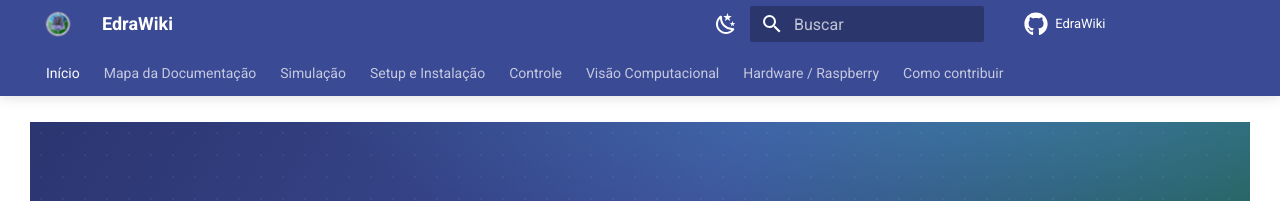
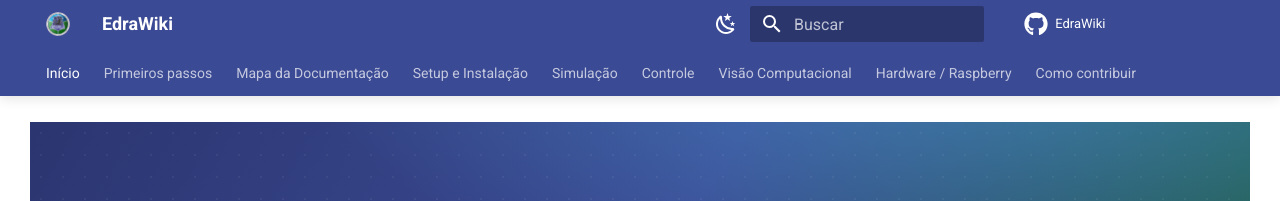
Before and after one commit to edra-unb-fga/EdraWiki, an MkDocs documentation site: the page built from docs/index.md, in a window 1280 px wide. Shown: the top 201 px of the page. Built offline with MkDocs 1.6.1 and Material for MkDocs 9.7.7, drawn with Linux system fonts in a browser that asks for light colours; comment, search, counter and statistics services are not loaded.

```diff
--- a/mkdocs.yml
+++ b/mkdocs.yml
@@ -6,16 +6,17 @@ docs_dir: docs
 
 nav:
   - Início: 'index.md'
+  - Primeiros passos: 'primeiros-passos.md'
   - Mapa da Documentação: 'mapa-da-documentacao.md'
-  - Simulação:
-      - CBR2025 — Arena + Missão 1: 'simulacao/cbr2025-arena-missao1.md'
-      - Inicialização desacoplada (fix timeout): 'simulacao/inicializacao-desacoplada.md'
-      - Lista de erros comuns: 'simulacao/erros-comuns.md'
   - Setup e Instalação:
       - Visão geral: 'setup/index.md'
       - Instalação nativa (Linux): 'setup/instalacao-nativa.md'
       - Docker no Windows (WSL2): 'setup/docker-windows.md'
       - Ponte uXRCE-DDS (PX4 ↔ ROS 2): 'setup/uxrce-dds.md'
+  - Simulação:
+      - CBR2025 — Arena + Missão 1: 'simulacao/cbr2025-arena-missao1.md'
+      - Inicialização desacoplada (troubleshooting): 'simulacao/inicializacao-desacoplada.md'
+      - Lista de erros comuns: 'simulacao/erros-comuns.md'
   - Controle:
       - Visão geral: 'controle/index.md'
       - Modo Offboard (posição × velocidade): 'controle/offboard.md'
@@ -73,10 +74,17 @@ theme:
 extra_css:
   - stylesheets/extra.css
 
+extra_javascript:
+  - https://unpkg.com/mermaid@10/dist/mermaid.min.js
+
 markdown_extensions:
   - admonition
   - pymdownx.details
-  - pymdownx.superfences
+  - pymdownx.superfences:
+      custom_fences:
+        - name: mermaid
+          class: mermaid
+          format: !!python/name:pymdownx.superfences.fence_code_format
   - pymdownx.highlight:
       anchor_linenums: true
   - pymdownx.inlinehilite
```
